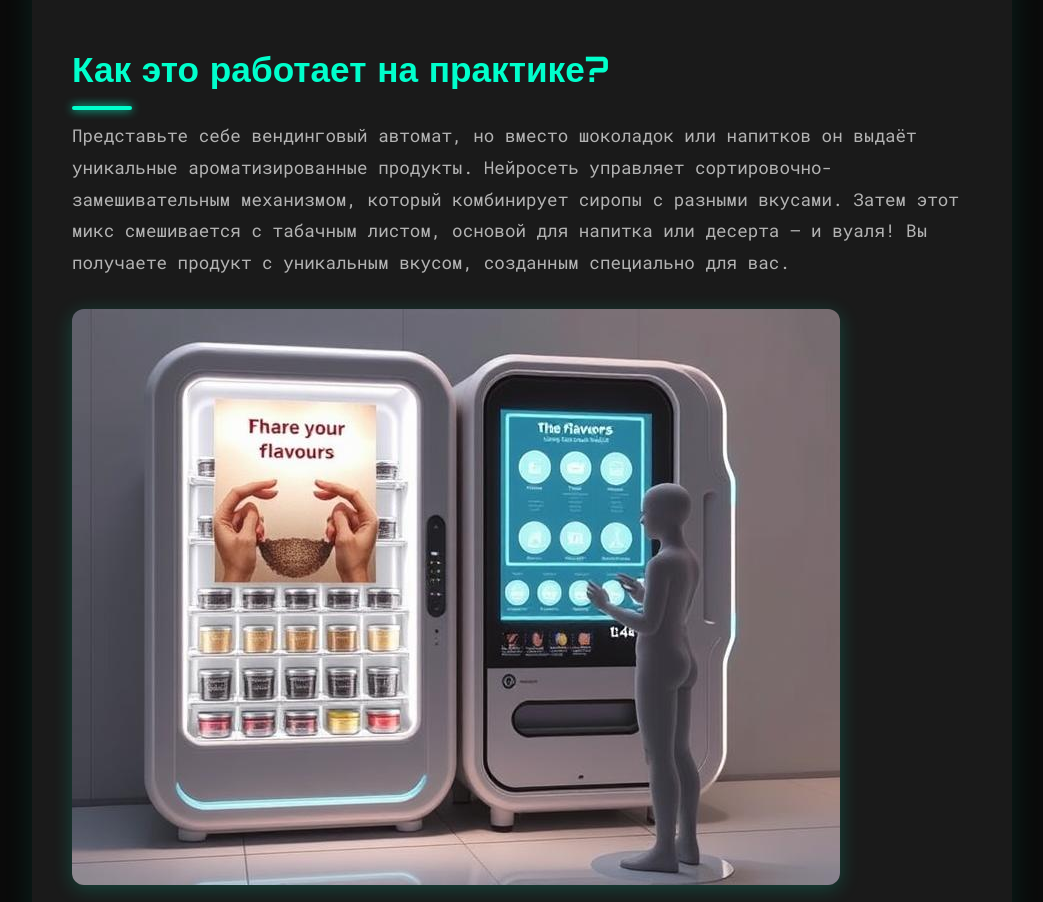
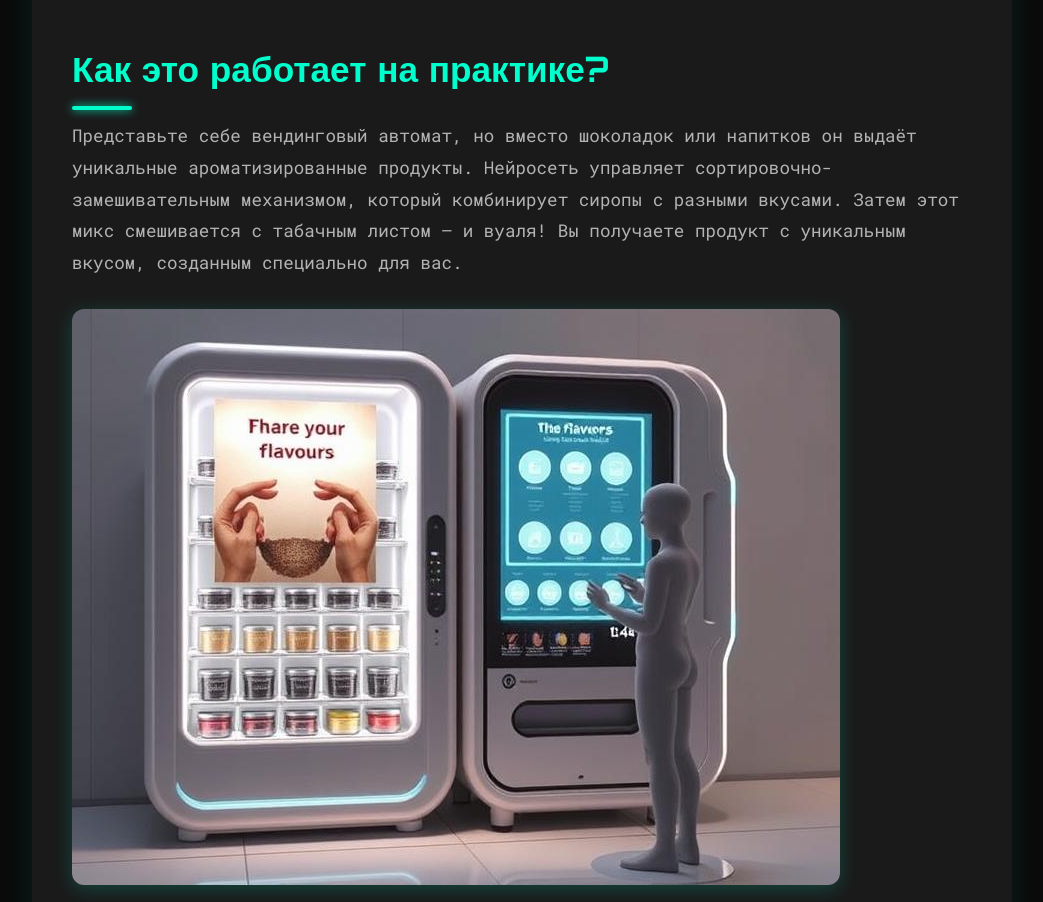
Before and after one commit to Krasnopeev/ai-ia.github.io, a plain HTML site: page index.html in a window 1280 px wide. Shown: the part 2410-3312 px from the top of the page, without its empty margins (118-1161 px from the left). Drawn offline with Linux system fonts and the light colour scheme.

Commit message:
Update index.html

```diff
--- a/index.html
+++ b/index.html
@@ -183,7 +183,7 @@
     <p class="image-caption">Нейросеть анализирует сочетания вкусов и создаёт уникальные миксы.</p>
 
     <h2>Как это работает на практике?</h2>
-    <p>Представьте себе вендинговый автомат, но вместо шоколадок или напитков он выдаёт уникальные ароматизированные продукты. Нейросеть управляет сортировочно-замешивательным механизмом, который комбинирует сиропы с разными вкусами. Затем этот микс смешивается с табачным листом, основой для напитка или десерта — и вуаля! Вы получаете продукт с уникальным вкусом, созданным специально для вас.</p>
+    <p>Представьте себе вендинговый автомат, но вместо шоколадок или напитков он выдаёт уникальные ароматизированные продукты. Нейросеть управляет сортировочно-замешивательным механизмом, который комбинирует сиропы с разными вкусами. Затем этот микс смешивается с табачным листом — и вуаля! Вы получаете продукт с уникальным вкусом, созданным специально для вас.</p>
     <img src="image/machine.jpeg" alt="Футуристический вендинговый автомат">
     <p class="image-caption">Футуристический вендинговый автомат, создающий персонализированные вкусы.</p>
 
```
